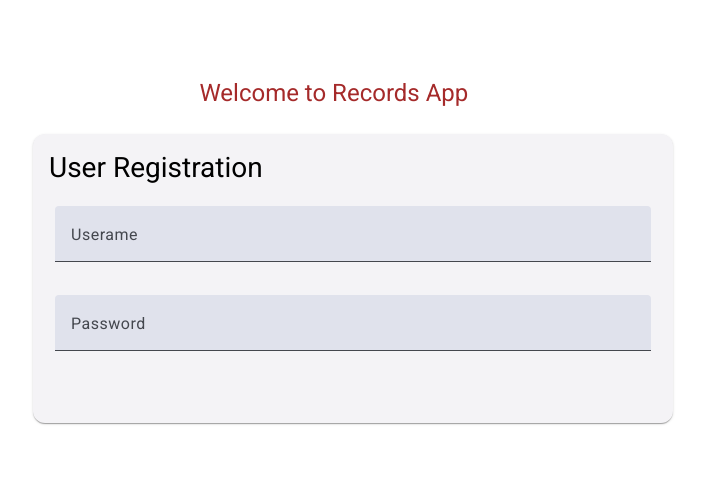
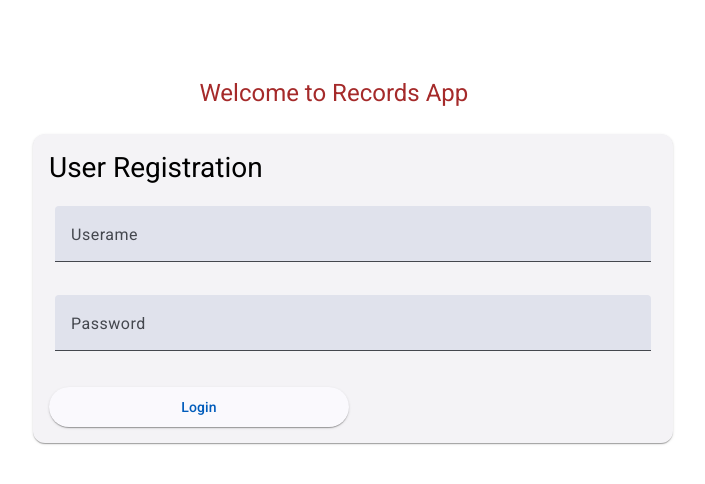
Before and after one commit to PK-170/AngularRecordsApp, an Angular app in the folder frontend/: page /login in a window 1280 px wide. Shown: the top 484 px of the page, without its empty margins (287-992 px from the left). Built offline with nearby package versions, Linux system fonts and the light colour scheme.

Commit message:
login working

```diff
--- a/frontend/src/app/component/login/login.component.html
+++ b/frontend/src/app/component/login/login.component.html
@@ -18,7 +18,11 @@
 
       </mat-card-content>
       <mat-card-actions>
-
+        <div class="div-50">
+          <button type="submit" mat-raised-button class="primary">
+            Login
+          </button>
+        </div>
 
       </mat-card-actions>
     </mat-card>
```
